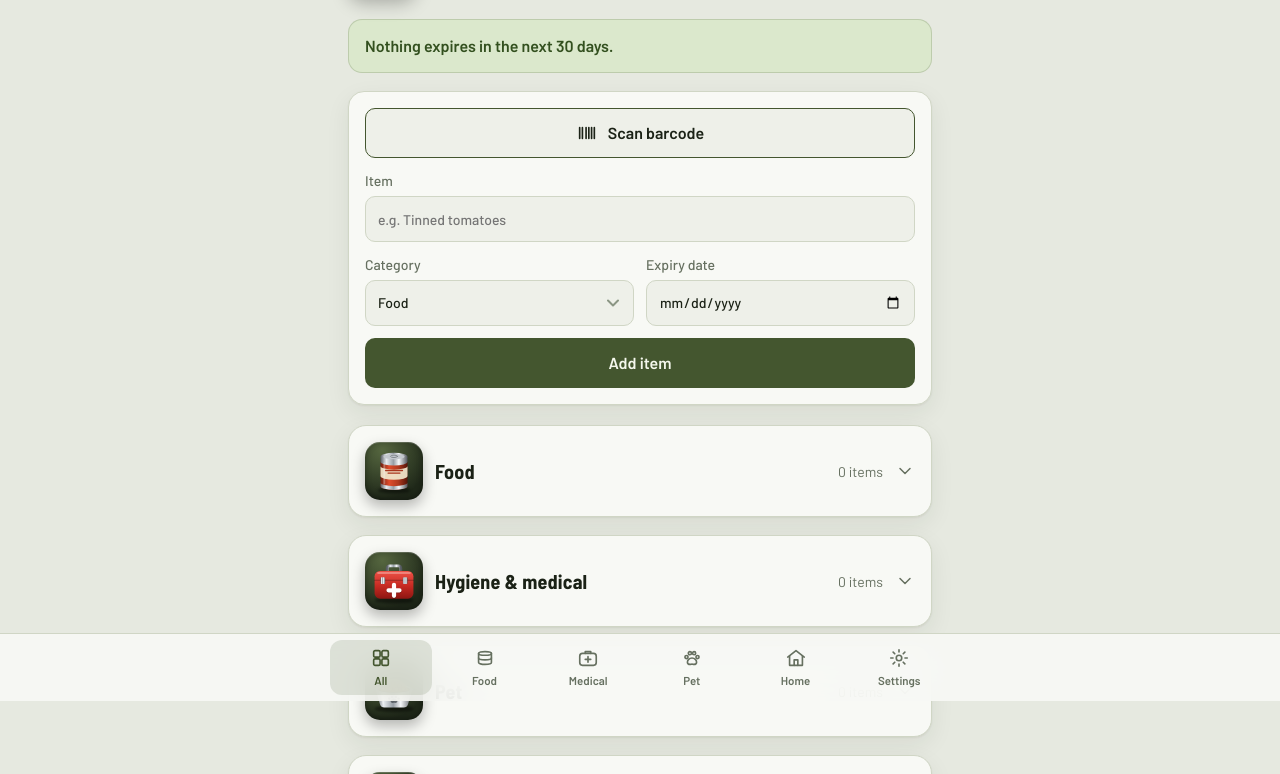
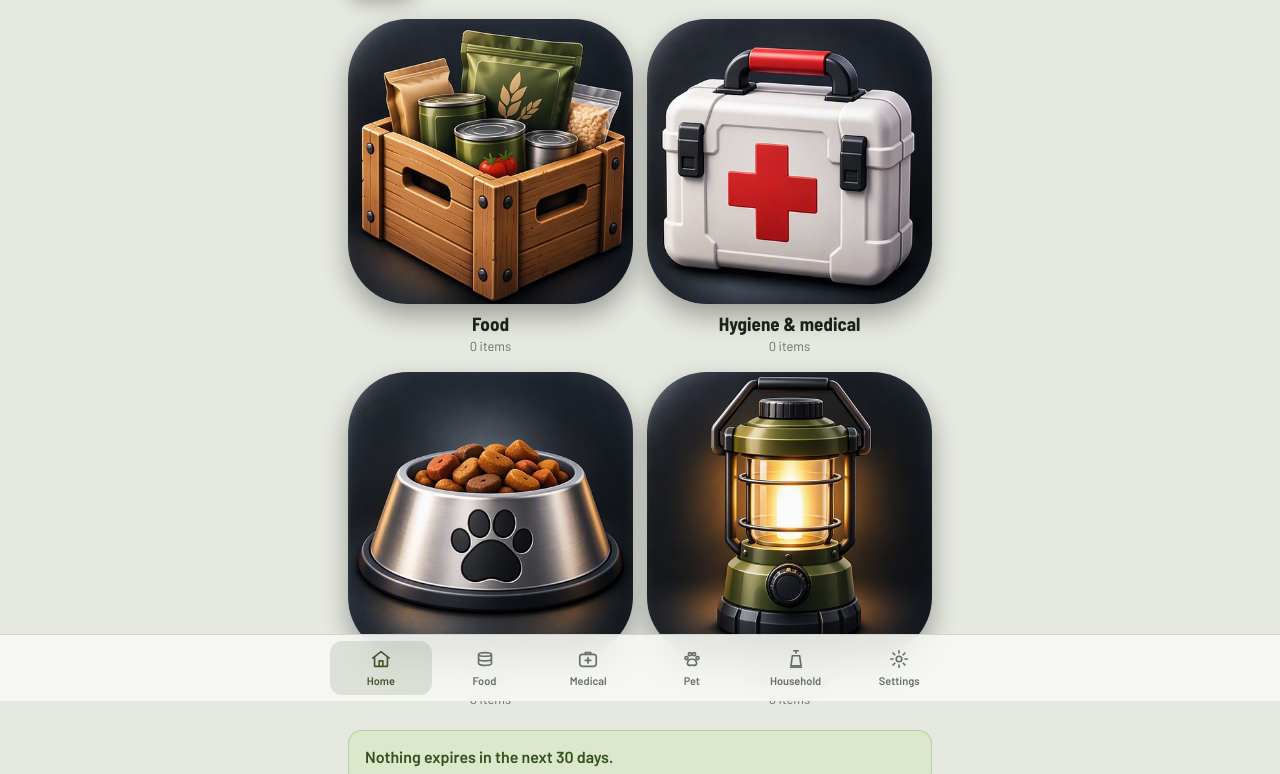
Before and after one commit to willmallott-cmyk/reserve, a plain HTML site: page index.html in a window 1280 px wide. Shown: the part 99-873 px from the top of the page. Drawn offline with Linux system fonts and the light colour scheme.

Commit message:
Add files via upload

```diff
--- a/index.html
+++ b/index.html
@@ -4,8 +4,9 @@
 <meta charset="utf-8">
 <meta name="viewport" content="width=device-width, initial-scale=1, viewport-fit=cover">
 <title>Emergency reserve</title>
-<link rel="icon" type="image/png" href="favicon.png">
-<link rel="apple-touch-icon" href="icon-180.png">
+<link rel="icon" type="image/png" href="favicon.png?v=2">
+<link rel="apple-touch-icon" sizes="180x180" href="icon-180.png?v=2">
+<meta name="apple-mobile-web-app-title" content="Reserve">
 <meta name="theme-color" content="#0f1410">
 <link rel="stylesheet" href="https://fonts.googleapis.com/css2?family=Barlow:wght@400;500;600&family=Barlow+Semi+Condensed:wght@600;700&display=swap">
 <style>
@@ -115,6 +116,22 @@ input[hidden]{display:none}
 .tabs button[aria-current=page]{color:var(--acc);background:color-mix(in srgb,var(--acc) 14%,transparent)}
 .ico.line svg{width:30px;height:30px;stroke:#dfe8d0;stroke-width:1.8;stroke-linecap:round;stroke-linejoin:round}
 .bb>p{color:var(--mute);margin:14px 0 4px;font-size:15px}
+.tiles{display:grid;grid-template-columns:repeat(2,minmax(0,1fr));gap:16px 14px;margin-bottom:20px}
+.tile{background:none;border:0;padding:0;text-align:center;color:inherit;font:inherit;cursor:pointer;min-width:0}
+.tile img{width:100%;aspect-ratio:1;display:block;border-radius:21%;box-shadow:0 12px 26px rgba(0,0,0,.32);transition:transform .15s}
+.tile:active img{transform:scale(.97)}
+.tn{display:block;font-family:"Barlow Semi Condensed",Barlow,sans-serif;font-weight:700;font-size:19px;margin-top:10px;line-height:1.1}
+.tc{display:block;color:var(--mute);font-size:13px;margin-top:2px}
+.tc b{margin-left:6px;color:var(--warnfg);background:var(--warn);border-radius:6px;padding:1px 7px;font-weight:600}
+img.ico{object-fit:cover;border:0;background:none;border-radius:21%;box-shadow:0 6px 14px rgba(0,0,0,.35);padding:0}
+.fh{font-weight:600}
+.flag .fl{list-style:none;padding:0;margin:10px 0 0;display:grid;gap:6px;max-height:340px;overflow:auto;font-weight:400}
+.fb{display:flex;align-items:center;gap:10px;width:100%;background:var(--card);border:1px solid var(--line);border-radius:10px;padding:9px 12px;text-align:left;color:var(--ink);font:inherit;min-width:0}
+button.fb{cursor:pointer}
+.fn{flex:1;min-width:0;overflow-wrap:anywhere;font-weight:600}
+.fc{flex:none;color:var(--mute);font-size:13px}
+.tabs button{font-size:11px;padding:7px 0 6px}
+.tabs button span{max-width:100%;overflow:hidden;text-overflow:ellipsis}
 </style>
 </head>
 <body>
@@ -129,8 +146,9 @@ input[hidden]{display:none}
 <filter id="fSoft" x="-60%" y="-40%" width="220%" height="180%"><feGaussianBlur stdDeviation="1.6"/></filter>
 </defs></svg>
 <main>
-<div class="head"><img src="icon-512.png" alt=""><div><h1>Emergency reserve</h1>
+<div class="head"><img src="icon-512.png?v=2" alt=""><div><h1>Emergency reserve</h1>
 <p class="sub">Track what you have stored and when it needs replacing.</p></div></div>
+<div id="tiles" class="tiles"></div>
 <div id="flag" class="flag" role="status"></div>
 
 <form id="f">
@@ -172,7 +190,6 @@ const ICONS={
 "Household":'<ellipse cx="32" cy="57" rx="19" ry="3.4" fill="#000" opacity=".5" filter="url(#fBlur)"/><path d="M23 17c0-9 18-9 18 0" fill="none" stroke="url(#gMetal)" stroke-width="2.6" stroke-linecap="round"/><rect x="27" y="11.5" width="10" height="6" rx="1.6" fill="url(#gOlive)"/><path d="M17.5 23H46.5L43 17.5H21Z" fill="url(#gOlive)"/><path d="M20 23H44L47.5 47H16.5Z" fill="url(#gGlow)"/><ellipse cx="32" cy="36" rx="5" ry="8" fill="#fffbe4" filter="url(#fSoft)"/><path d="M26.2 23L23 47M37.8 23L41 47" stroke="#161d12" stroke-opacity=".75" stroke-width="1.7"/><path d="M22 27L20.5 41" stroke="#fff" stroke-opacity=".55" stroke-width="2.2" stroke-linecap="round"/><rect x="14.5" y="47" width="35" height="7.5" rx="2.6" fill="url(#gOlive)"/><path d="M17 49.2h30" stroke="#fff" stroke-opacity=".18" stroke-width="1.2"/>'};
 const DUP='<svg viewBox="0 0 24 24"><rect x="9" y="9" width="11" height="11" rx="2"/><path d="M5 15V6a2 2 0 0 1 2-2h9"/></svg>';
 const TRASH='<svg viewBox="0 0 24 24"><path d="M4 7h16M10 11v6M14 11v6M6 7l1 12a2 2 0 0 0 2 2h6a2 2 0 0 0 2-2l1-12M9 7V4h6v3"/></svg>';
-const icon=c=>`<span class="ico" aria-hidden="true"><svg viewBox="0 0 64 64">${ICONS[c]}</svg></span>`;
 const KEY="reserve:items";
 let items=[],tab="All",focusId=null;
 try{items=JSON.parse(localStorage.getItem(KEY)||"[]")}catch(e){items=[]}
@@ -187,7 +204,7 @@ const esc=t=>t.replace(/[&<>"]/g,c=>({"&":"&amp;","<":"&lt;",">":"&gt;",'"':"&qu
 $("cat").innerHTML=CATS.map(c=>`<option>${c}</option>`).join("");
 $("f").onsubmit=e=>{e.preventDefault();
   items.push({id:Date.now()+Math.random(),name:$("name").value.trim(),cat:$("cat").value,exp:$("exp").value});
-  save();openCats.add($("cat").value);saveOpen();$("name").value="";$("name").focus();render()};
+  save();tab=$("cat").value;$("name").value="";$("name").focus();render()};
 
 let openCats=new Set(),openGrp=new Set();
 try{openCats=new Set(JSON.parse(localStorage.getItem("reserve:open")||"[]"))}catch(e){}
@@ -195,12 +212,15 @@ const saveOpen=()=>{try{localStorage.setItem("reserve:open",JSON.stringify([...o
 const gkey=i=>i.cat+"|"+i.name.trim().toLowerCase();
 const CHEV='<svg class="chev" viewBox="0 0 24 24" aria-hidden="true"><path d="M6 9l6 6 6-6"/></svg>';
 const TABS=[
-["All","All",'<rect x="4" y="4" width="7" height="7" rx="1.5"/><rect x="13" y="4" width="7" height="7" rx="1.5"/><rect x="4" y="13" width="7" height="7" rx="1.5"/><rect x="13" y="13" width="7" height="7" rx="1.5"/>'],
+["All","Home",'<path d="M3 11l9-7 9 7"/><path d="M5 10v10h14V10"/><path d="M10 20v-6h4v6"/>'],
 ["Food","Food",'<path d="M5 7c0-1.1 3.1-2 7-2s7 .9 7 2v10c0 1.1-3.1 2-7 2s-7-.9-7-2z"/><path d="M5 7c0 1.1 3.1 2 7 2s7-.9 7-2"/><path d="M5 12c0 1.1 3.1 2 7 2s7-.9 7-2"/>'],
 ["Hygiene & medical","Medical",'<rect x="3" y="7" width="18" height="13" rx="3"/><path d="M9 7V5h6v2M12 10.5v6M9 13.5h6"/>'],
 ["Pet","Pet",'<circle cx="6" cy="11" r="1.7"/><circle cx="9.7" cy="6.8" r="1.7"/><circle cx="14.3" cy="6.8" r="1.7"/><circle cx="18" cy="11" r="1.7"/><path d="M12 12c-3 0-5 2.5-5 4.5 0 1.7 1.5 2.5 3 2.5.8 0 1.4-.3 2-.3s1.2.3 2 .3c1.5 0 3-.8 3-2.5 0-2-2-4.5-5-4.5z"/>'],
-["Household","Home",'<path d="M3 11l9-7 9 7"/><path d="M5 10v10h14V10"/><path d="M10 20v-6h4v6"/>'],
+["Household","Household",'<path d="M9.5 3h5M12 3v2.5"/><path d="M8 8.5h8l1.5 11h-11z"/><path d="M6 21h12"/>'],
 ["Settings","Settings",'<circle cx="12" cy="12" r="3"/><path d="M12 3v2.5M12 18.5V21M3 12h2.5M18.5 12H21M5.6 5.6l1.8 1.8M16.6 16.6l1.8 1.8M5.6 18.4l1.8-1.8M16.6 7.4l1.8-1.8"/>']];
+const IMG={"Food":"cat-food.jpg","Hygiene & medical":"cat-medical.jpg","Pet":"cat-pet.jpg","Household":"cat-household.jpg"};
+const SHORT={"Hygiene & medical":"Medical"};
+const icon=c=>`<img class="ico" src="${IMG[c]}" alt="" width="62" height="62">`;
 const card=i=>{const n=days(i.exp),s=status(n),nm=esc(i.name);
   return `<article class="item ${s}"><div class="top"><span class="name">${nm}</span><span class="tag">${label(n)}</span></div>
   <div class="row2"><label class="dt">Expires<input type="date" value="${i.exp}" data-id="${i.id}" class="ed" aria-label="Expiry date for ${nm}"></label>
@@ -208,35 +228,38 @@ const card=i=>{const n=days(i.exp),s=status(n),nm=esc(i.name);
   <button class="ib del" data-del="${i.id}" aria-label="Delete ${nm}" title="Delete">${TRASH}</button></div></div></article>`};
 
 function render(){
-  const isSet=tab==="Settings",isCat=CATS.includes(tab);
-  $("flag").hidden=$("f").hidden=$("smsg").hidden=$("list").hidden=isSet;
-  $("settings").hidden=!isSet;
-  $("tabin").innerHTML=TABS.map(([k,l,p])=>`<button type="button" data-tab="${esc(k)}"${k===tab?' aria-current="page"':""}><svg viewBox="0 0 24 24" aria-hidden="true">${p}</svg>${l}</button>`).join("");
+  const isSet=tab==="Settings",isCat=CATS.includes(tab),isHome=tab==="All";
+  $("flag").hidden=$("f").hidden=$("smsg").hidden=isSet;
+  $("tiles").hidden=!isHome;$("list").hidden=!isCat;$("settings").hidden=!isSet;
+  $("tabin").innerHTML=TABS.map(([k,l,p])=>`<button type="button" data-tab="${esc(k)}"${k===tab?' aria-current="page"':""}><svg viewBox="0 0 24 24" aria-hidden="true">${p}</svg><span>${l}</span></button>`).join("");
   if(isSet)return;
+  $("tiles").innerHTML=CATS.map(c=>{const mine=items.filter(i=>i.cat===c),d=mine.filter(i=>days(i.exp)<=30).length;
+    return `<button type="button" class="tile" data-tab="${esc(c)}"><img src="${IMG[c]}" alt=""><span class="tn">${c}</span><span class="tc">${mine.length} item${mine.length===1?"":"s"}${d?`<b>${d} due</b>`:""}</span></button>`}).join("");
   const scope=isCat?items.filter(i=>i.cat===tab):items;
   const due=scope.filter(i=>days(i.exp)<=30).sort((a,b)=>days(a.exp)-days(b.exp));
   const nExp=due.filter(i=>days(i.exp)<0).length,fl=$("flag");
   fl.className="flag"+(nExp?" bad":due.length?" warn":"");
+  const rows=due.map(i=>{const st=status(days(i.exp)),inner=`<span class="fn">${esc(i.name)}</span>${isCat?"":`<span class="fc">${SHORT[i.cat]||i.cat}</span>`}<span class="tag">${label(days(i.exp))}</span>`;
+    return `<li>${isCat?`<div class="fb ${st}">${inner}</div>`:`<button type="button" class="fb ${st}" data-tab="${esc(i.cat)}">${inner}</button>`}</li>`}).join("");
   fl.innerHTML=due.length
-    ?`${due.length} item${due.length>1?"s":""} expired or expiring within a month${nExp?` (${nExp} already expired)`:""}<ul>${due.map(i=>`<li>${esc(i.name)}: ${label(days(i.exp))}</li>`).join("")}</ul>`
-    :(isCat?`Nothing in ${tab} expires in the next 30 days.`:"Nothing expires in the next 30 days.");
-  $("list").innerHTML=(isCat?[tab]:CATS).map(c=>{
+    ?`<div class="fh">${due.length} item${due.length>1?"s":""} expired or expiring within a month${nExp?` (${nExp} already expired)`:""}</div><ul class="fl">${rows}</ul>`
+    :`<div class="fh">${isCat?`Nothing in ${tab} expires in the next 30 days.`:"Nothing expires in the next 30 days."}</div>`;
+  $("list").innerHTML=(isCat?[tab]:[]).map(c=>{
     const mine=items.filter(i=>i.cat===c).sort((a,b)=>a.exp.localeCompare(b.exp));
-    const d=mine.filter(i=>days(i.exp)<=30).length,isOpen=isCat||openCats.has(c),groups=new Map();
+    const d=mine.filter(i=>days(i.exp)<=30).length,groups=new Map();
     mine.forEach(i=>{const k=gkey(i);(groups.get(k)||groups.set(k,[]).get(k)).push(i)});
     const body=[...groups].map(([k,g])=>{
       if(g.length===1)return card(g[0]);
       const n=days(g[0].exp),go=openGrp.has(k);
       return `<div class="grp g${status(n)}"><button type="button" class="gh" data-g="${esc(k)}" aria-expanded="${go}"><span class="name">${esc(g[0].name)}</span><span class="qty">&times;${g.length}</span><span class="tag">${label(n)}</span>${CHEV}</button>${go?`<div class="gb">${g.map(card).join("")}</div>`:""}</div>`}).join("");
-    const head=`${icon(c)}<span class="h2">${c}</span><span class="cnt">${mine.length} item${mine.length===1?"":"s"}${d?`<b>${d} due</b>`:""}</span>`;
-    return `<section class="box${isOpen?" open":""}">${isCat?`<div class="bh">${head}</div>`:`<button type="button" class="bh" data-cat="${esc(c)}" aria-expanded="${isOpen}">${head}${CHEV}</button>`}${isOpen?`<div class="bb">${mine.length?body:`<div class="empty">Nothing stored yet.</div>`}</div>`:""}</section>`}).join("");
+    return `<section class="box open"><div class="bh">${icon(c)}<span class="h2">${c}</span><span class="cnt">${mine.length} item${mine.length===1?"":"s"}${d?`<b>${d} due</b>`:""}</span></div><div class="bb">${mine.length?body:`<div class="empty">Nothing stored yet.</div>`}</div></section>`}).join("");
   if(focusId){const el=document.querySelector(`.ed[data-id="${focusId}"]`);if(el){el.focus();el.scrollIntoView({block:"center"})}focusId=null}
 }
 document.addEventListener("click",e=>{
   const tb=e.target.closest("[data-tab]");if(tb){tab=tb.dataset.tab;if(CATS.includes(tab))$("cat").value=tab;render();window.scrollTo({top:0});return}
   const bh=e.target.closest("[data-cat]");if(bh){const k=bh.dataset.cat;openCats.has(k)?openCats.delete(k):openCats.add(k);saveOpen();render();return}
   const gh=e.target.closest("[data-g]");if(gh){const k=gh.dataset.g;openGrp.has(k)?openGrp.delete(k):openGrp.add(k);render();return}
-  const u=e.target.closest("[data-dup]");if(u){const o=items.find(i=>String(i.id)===u.dataset.dup);if(o){const n={...o,id:Date.now()+Math.random()};items.push(n);focusId=n.id;openCats.add(o.cat);openGrp.add(gkey(o));saveOpen();save();render()}return}
+  const u=e.target.closest("[data-dup]");if(u){const o=items.find(i=>String(i.id)===u.dataset.dup);if(o){const n={...o,id:Date.now()+Math.random()};items.push(n);focusId=n.id;tab=o.cat;openGrp.add(gkey(o));save();render()}return}
   const d=e.target.closest("[data-del]");if(d){items=items.filter(i=>String(i.id)!==d.dataset.del);save();render()}});
 document.addEventListener("change",e=>{if(e.target.classList.contains("ed")&&e.target.value){
   const it=items.find(i=>String(i.id)===e.target.dataset.id);if(it){it.exp=e.target.value;save();render()}}});
```
Also changed, not shown: cat-food.jpg (added), cat-household.jpg (added), cat-medical.jpg (added), cat-pet.jpg (added), favicon.png, icon-180.png, icon-512.png.
